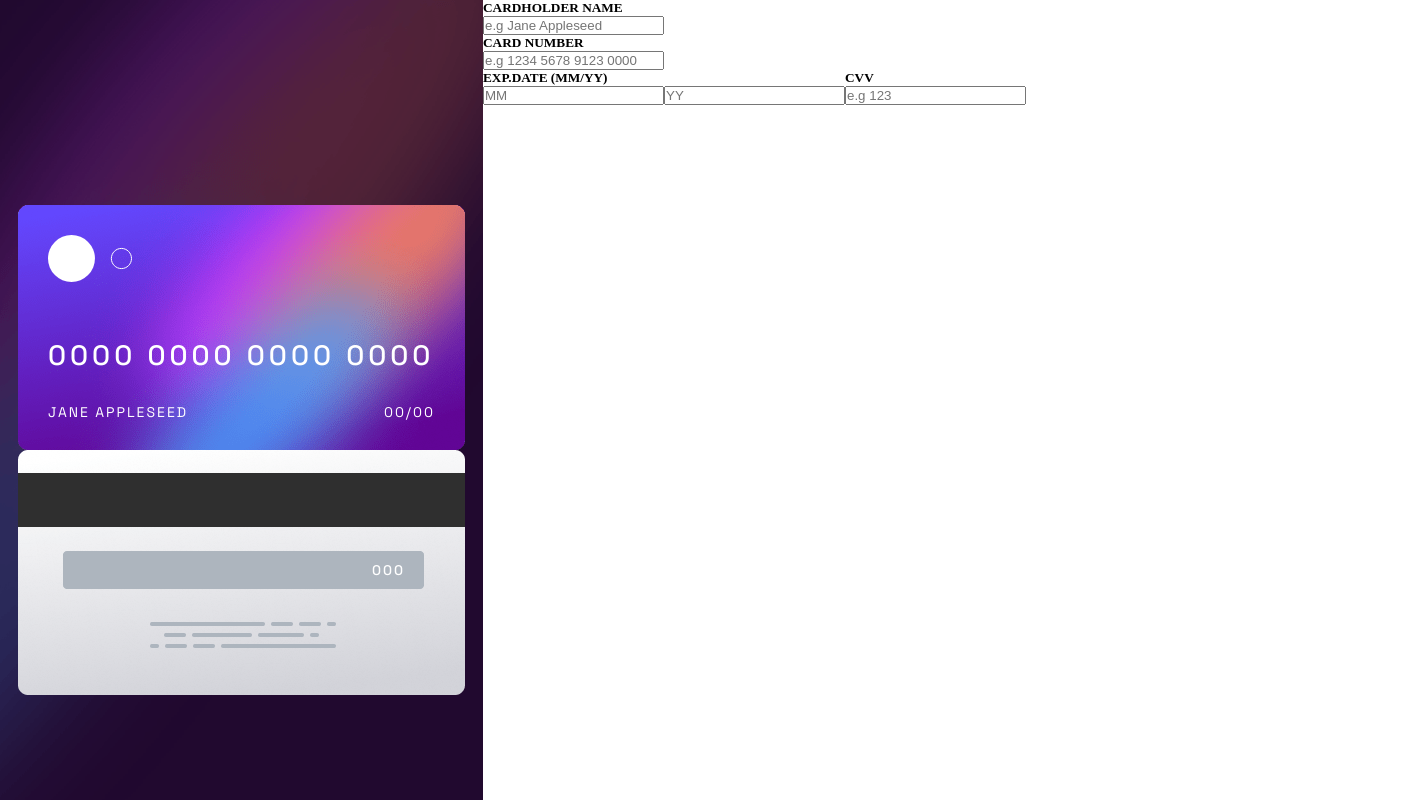
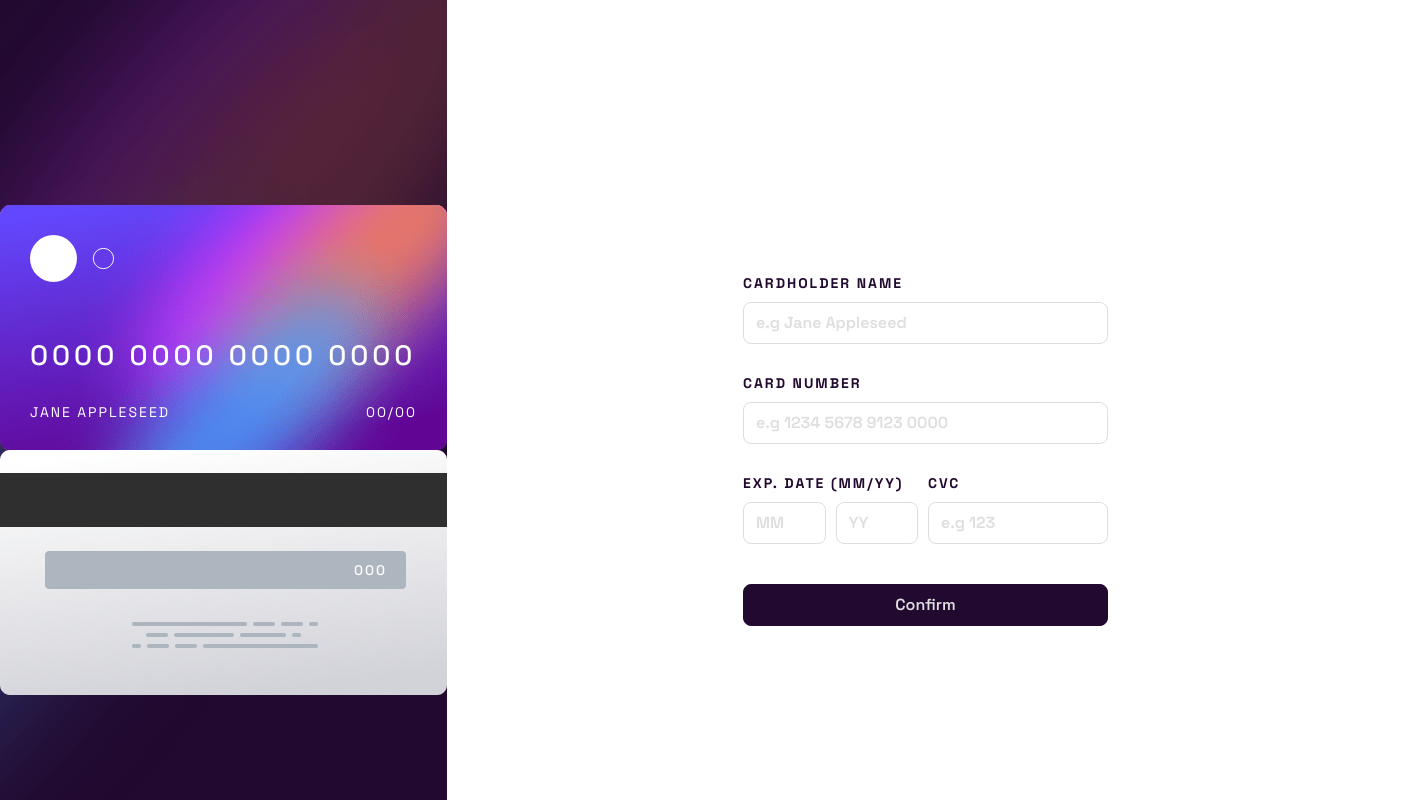
Before and after one commit to DobesDG/Interactive-Card, a React (Vite) app: page / in a window 1280 px wide. Shown: the top 800 px of the page, 1404 px wide, since content can reach past the window. Built offline with nearby package versions, Linux system fonts and the light colour scheme.

Commit message:
Styles forms

```diff
--- a/src/App.css
+++ b/src/App.css
@@ -68,13 +68,58 @@
     padding-bottom: 5px;
 }
 
-.card-cvv{
+.card-cvc{
     font-size: 14px;
     letter-spacing: 2px;
     font-weight: 500;
 }
 
-.expCvv-conteiner{
+.form-conteiner {
+    display: flex;
+    flex-direction: column;
+    justify-content: center;
+    align-items: center;
+    width: 957px;
+    height: 900px;
+}
+
+.form {
+    width: 365px;
+    font-family: "Space Grotesk", sans-serif;
+    font-weight: 900;
+    color: hsl(278, 68%, 11%);
+    font-size: 14px;
+    letter-spacing: 2px;
+}
+
+.input-div > p {
+    padding-bottom: 10px;
+}
+
+.input-div{
+    padding-bottom: 30px;
+}
+
+input {
+    display: flex;
+    align-items: center;
+    justify-content: center;
+    width: 100%;
+    font-family: "Space Grotesk", sans-serif;
+    font-weight: 600;
+    font-size: 16px;
+    color: hsl(278, 68%, 11%);
+    line-height: 150%;
+    border-radius: 8px;
+    border: 1px solid hsl(270, 3%, 87%);
+    padding: 8px 12px;
+}
+
+input::placeholder {
+    color: hsl(270, 3%, 87%);
+}
+
+.expcvc-conteiner{
     display: flex;
     flex: row;
 }
@@ -82,4 +127,30 @@
 .expDate-inputs {
     display: flex;
     flex: row;
+    width: 175px;
 }
+
+.cvc-conteiner{
+    padding-left: 10px;
+}
+
+.month-input{
+    padding-right: 10px;
+}
+
+button {
+    display: flex;
+    align-items: center;
+    justify-content: center;
+    width: 100%;
+    background-color: hsl(278, 68%, 11%);
+    font-family: "Space Grotesk", sans-serif;
+    font-weight: 600;
+    font-size: 16px;
+    color: hsl(270, 3%, 87%);
+    line-height: 150%;
+    border-radius: 8px;
+    border: 1px solid hsl(278, 68%, 11%);
+    padding: 8px 12px;
+    margin-top: 10px;
+}
--- a/src/App.jsx
+++ b/src/App.jsx
@@ -1,14 +1,14 @@
 import './App.css'
 import { useState } from 'react'
-import { Input } from '../images/components/Input'
-import { Card } from '../images/components/Card'
+import { Input } from './components/Input'
+import { Card } from './components/Card'
 
 function App() {
 const [number,setNumber] = useState([""])
 const [name, setName] = useState([""])
 const [month,setMonth] = useState([""])
 const [year,setYear] = useState([""])
-const [cvv,setCvv] = useState([""])
+const [cvc,setCvc] = useState([""])
 
 const handleCardNumberChange = (e) => {
   let value = e.target.value.replace(/\D/g, '');
@@ -30,7 +30,7 @@ const handleCardNumberChange = (e) => {
               </div>
             </div>
             <div className='card-back'>
-              <Card defaultValue={'000'} value={cvv} setValue={setCvv} className={'card-cvv'}/>
+              <Card defaultValue={'000'} value={cvc} setValue={setCvc} className={'card-cvc'}/>
             </div>
           </section>
         </aside>
@@ -39,21 +39,28 @@ const handleCardNumberChange = (e) => {
             <form action="" className='form'>
               <Input title={'CARDHOLDER NAME'} value={name} setValue={setName} maxLength={'16'} minLength={'16'} type={'text'} placeholder={'e.g Jane Appleseed'}/>
               <Input title={'CARD NUMBER'} value={number} setValue={handleCardNumberChange} handle={true} maxLength={'19'} minLength={'19'} type={'text'} inputMode={"numeric"} placeholder={'e.g 1234 5678 9123 0000'}/>
-              <section className='expCvv-conteiner'>
+              <section className='expcvc-conteiner'>
                 <div className='expDate-conteiner'>
-                  <h5>EXP.DATE (MM/YY)</h5>
+                  <p>EXP. DATE (MM/YY)</p>
                   <div className='expDate-inputs'>
-                    <Input value={month} setValue={setMonth} maxLength={'2'} minLength={'2'} type={'text'} inputMode={"numeric"} placeholder={'MM'}/>
-                    <Input value={year} setValue={setYear} maxLength={'2'} minLength={'2'} type={'text'} inputMode={"numeric"} placeholder={'YY'}/>
+                    <div className='month-input'>
+                      <Input value={month} setValue={setMonth} maxLength={'2'} minLength={'2'} type={'text'} inputMode={"numeric"} placeholder={'MM'}/>
+                    </div>
+                    <div className='year-input'>
+                      <Input value={year} setValue={setYear} maxLength={'2'} minLength={'2'} type={'text'} inputMode={"numeric"} placeholder={'YY'}/>
+                    </div>
                   </div>
                 </div>
-                <div className='cvv-conteiner'>
-                  <h5>CVV</h5>
-                  <div className='cvv-input'>
-                    <Input value={cvv} setValue={setCvv} maxLength={'3'} type={'text'} placeholder={'e.g 123'}/>
+                <div className='cvc-conteiner'>
+                  <p>CVC</p>
+                  <div className='cvc-input'>
+                    <Input value={cvc} setValue={setCvc} maxLength={'3'} type={'text'} placeholder={'e.g 123'}/>
                   </div>
                 </div>
               </section>
+                <div className='button-div'>
+                  <button className='submit-button'>Confirm</button>
+                </div>
             </form>
           </section>
         </section>
--- a/images/components/Input.jsx
+++ b/src/components/Input.jsx
@@ -1,7 +1,7 @@
 export const Input = ({ value, setValue, required = true, type, maxLength, minLength, placeholder, handle = false , title, inputMode }) => {
     return (
         <div className="input-div">
-            <h5>{title}</h5>
+            <p>{title}</p>
             <input maxLength={maxLength} minLength={minLength} required={required} type={type} value={value} placeholder={placeholder} inputMode={inputMode} onChange={handle ? setValue : (e) => setValue(e.target.value)} />
         </div>
     );
```
Also changed, not shown: design/index.html (deleted, +0 -51 lines), src/components/Card.jsx (renamed from images/components/Card.jsx).
